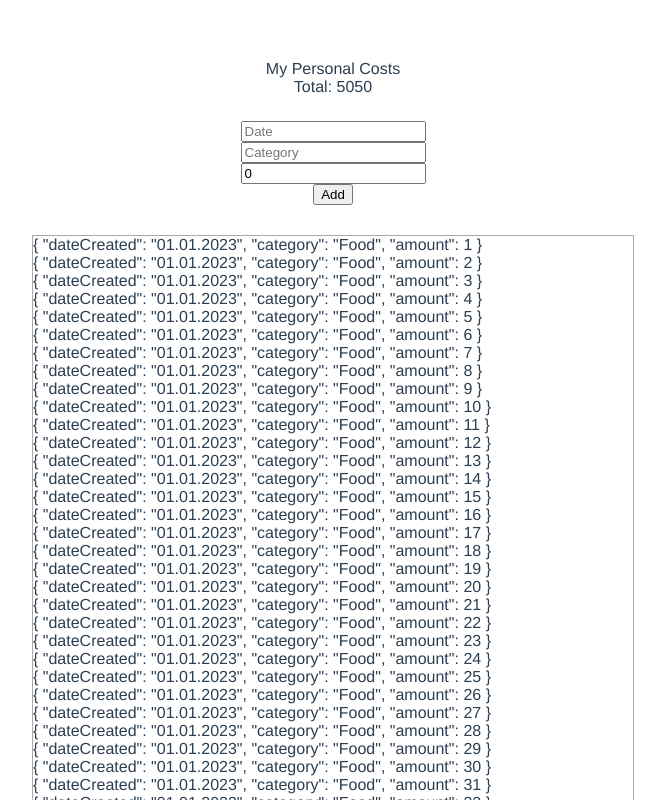
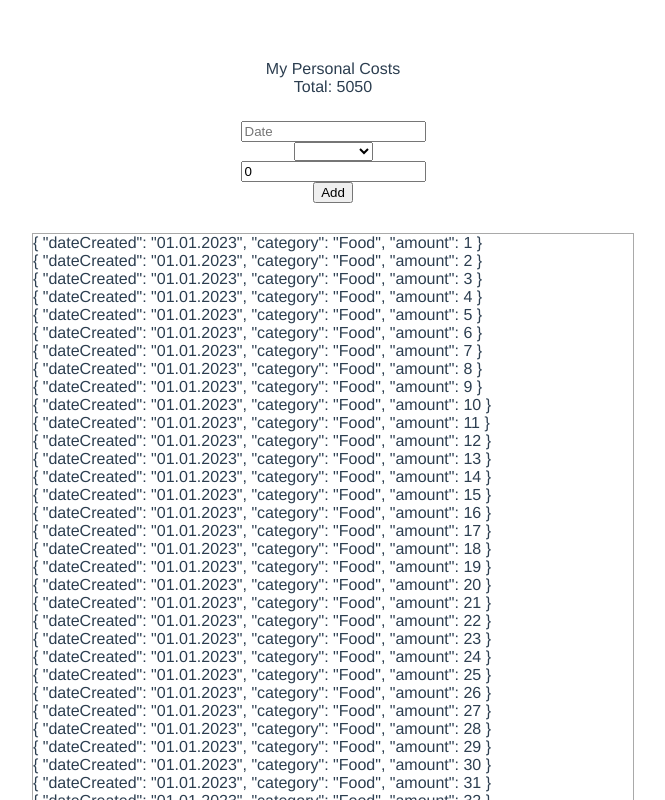
Before and after one commit to ychkydyk/VueProjectGB, a Vue app in the folder costs-control/: page / in a window 1280 px wide. Shown: the top 800 px of the page, without its empty margins (307-972 px from the left). Built offline with nearby package versions, Linux system fonts and the light colour scheme.

Commit message:
+Select for categories

```diff
--- a/costs-control/src/App.vue
+++ b/costs-control/src/App.vue
@@ -24,14 +24,13 @@ export default {
 },
   data() {
     return {
-
     };
   },
-  computed: {
+  computed:{
     ...mapGetters({
-      getSummAmount: 'getFullPaymentsAmount',
+      getSummAmount: 'getFullPaymentAmount',
       payments: 'getPayments'
-    }),
+    })
   },
   methods: {
     ...mapMutations({
@@ -41,17 +40,18 @@ export default {
     ...mapActions([
         'fetchData'
     ]),
-
     onAdd(data) {
         this.addData(data)
+
     }
   },
   created() {
     this.fetchData()
+    console.log(this.$store)
     // this.$store.dispatch('fetchData')
     // this.setData(this.fetchData())
   }
-}
+};
 </script>
 
 <style lang="scss" scoped>
--- a/costs-control/src/components/TaskForm.vue
+++ b/costs-control/src/components/TaskForm.vue
@@ -1,7 +1,11 @@
 <template>
     <div class="task-form">
       <input placeholder="Date" v-model="dateCreated">
-      <input placeholder="Category" v-model="category">
+      <select v-model='category'>
+        <option v-for="option in options" :key="option">
+          {{ option }}
+        </option>
+      </select>
       <input placeholder="Amount" v-model.number="amount" type="number">
       <button @click="onSaveClick">Add</button>
     </div>
@@ -11,24 +15,25 @@
 <script>
 
 export default {
-    name: 'TaskForm',
+    name: "TaskForm",
     data() {
         return {
           dateCreated: '',
           category: '',
           amount: 0
-
         }
     },
   computed: {
-      getCurrentDate() {
+      getCurrentDate(){
         const today = new Date();
-        const d = today.getDate();
-        const m = today.getMonth() + 1;
+        const d = today.getDate()
+        const m = today.getMonth() + 1
         const y = today.getFullYear()
         return `${d}.${m}.${y}`
-      }
-
+      },
+    options(){
+        return this.$store.getters.getCategory
+    }
   },
   methods: {
     onSaveClick() {
@@ -39,7 +44,12 @@ export default {
         }
         this.$emit('addNewTask', data)
       }
-  }
+  },
+mounted(){
+      if(!this.category?.length) {
+        this.$store.dispatch('fetchCategory')
+      }
+}
 }
 </script>
 
--- a/costs-control/src/store/index.js
+++ b/costs-control/src/store/index.js
@@ -5,7 +5,8 @@ Vue.use(Vuex)
 
 export default new Vuex.Store({
 state: {
-    payments: []
+    payments: [],
+    categoryList: []
 },
 mutations: {
     setPaymentsData(state, payload){
@@ -23,7 +24,7 @@ mutations: {
 },
 
 actions: { // Эмитация загрузки с сервера
-        fetchData({commit, dispatch}) { // в actions можно вызывать другие actions
+        fetchData({commit}) { // в actions можно вызывать другие actions
             return new Promise((resolve)=>{
                 setTimeout(()=>{
                     const items = []
@@ -34,10 +35,10 @@ actions: { // Эмитация загрузки с сервера
                             amount: i
                         })
                     }
-                    resolve (items)
+                    resolve(items)
                 }, 800)
             }).then(res=> {
-                dispatch('fetchCategory')
+                // dispatch('fetchCategory')
                 commit('setPaymentsData', res)
             })
         },
@@ -45,15 +46,16 @@ actions: { // Эмитация загрузки с сервера
         return new Promise((resolve)=>{
             setTimeout(()=>{
                 const items = [ 'Food', 'Transport', 'Internet', 'Sport']
-                resolve (items)
+                resolve(items)
             }, 800)
         }).then(res=> commit('setPaymentsCategory', res))
     }
 },
 getters: {
-    getFullPaymentsAmount: state => {
+    getFullPaymentAmount: state => {
         return state.payments.reduce((res, cur) => res + cur.amount, 0)
     },
-    getPayments: state => state.payments
+    getPayments: state => state.payments,
+    getCategory: state => state.categoryList
 }
 })
```
